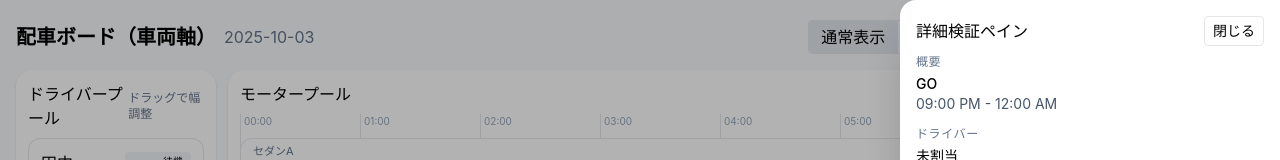
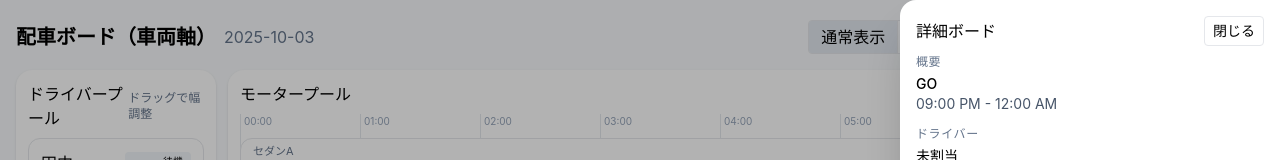
Before and after one commit to motohide404/HireDispatchDesk, a React app in the folder client/: page / in a window 1280 px wide. Both pictures are taken after a click on the element "GO". Shown: the top 160 px of the page. Built offline with nearby package versions, Linux system fonts and the light colour scheme; the HTML template or start-up script is replaced by a standard one.

Commit message:
Update detail drawer heading text

```diff
--- a/client/src/components/VehicleDispatchBoardMock.tsx
+++ b/client/src/components/VehicleDispatchBoardMock.tsx
@@ -1298,7 +1298,7 @@
       {isMobile ? (
         <div className="absolute left-0 right-0 bottom-0 h-[70%] bg-white rounded-t-2xl shadow-2xl p-4 animate-in slide-in-from-bottom">
           <div className="flex items-center justify-between mb-2">
-            <h3 className="font-medium">詳細検証ペイン</h3>
+            <h3 className="font-medium">詳細ボード</h3>
             <button className="text-sm px-2 py-1 border rounded" onClick={onClose}>
               閉じる
             </button>
@@ -1308,7 +1308,7 @@
       ) : (
         <div className="absolute right-0 top-0 h-full w-[380px] bg-white rounded-l-2xl shadow-2xl p-4 animate-in slide-in-from-right">
           <div className="flex items-center justify-between mb-2">
-            <h3 className="font-medium">詳細検証ペイン</h3>
+            <h3 className="font-medium">詳細ボード</h3>
             <button className="text-sm px-2 py-1 border rounded" onClick={onClose}>
               閉じる
             </button>
```
